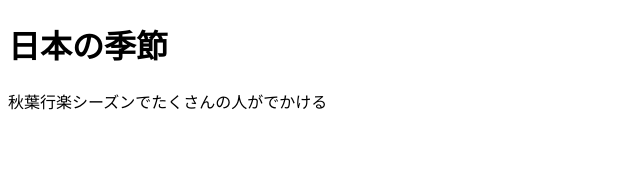
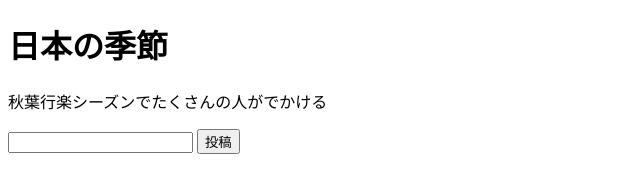
Before and after one commit to n-nishimura/Node.js-and-Express, a website: page index.html in a window 1280 px wide. Shown: the whole page, without its empty margins (0-640 px from the left). Drawn offline with Linux system fonts and the light colour scheme.

Commit message:
POSTリクエストの確認

```diff
--- a/index.html
+++ b/index.html
@@ -2,10 +2,17 @@
 <html lang="ja">
 <head>
   <meta charset="UTF-8">
-  <title>日本の施設</title>
+  <title>バックエンドサーバー</title>
 </head>
 <body>
   <h1>日本の季節</h1>
   <p>秋葉行楽シーズンでたくさんの人がでかける</p>
+
+  <form action = "/autumn" method="POST">
+    <input type="text" name="activity">
+    <button type="submit">投稿</button>
+  </form>
 </body>
 </html>
+
+<!-- nodemonはいちいちnode実行しなくても自動で反映してくれる -->
--- a/index.js
+++ b/index.js
@@ -10,6 +10,10 @@ app.get("/",function(req, res){
   res.sendFile(__dirname + "/index.html");
 });
 
+app.post("/autumn", function(req,res){
+  console.log("postの確認")
+});
+
 
 //port 5000はAirPlayと競合
 app.listen(5000, function(){
```
